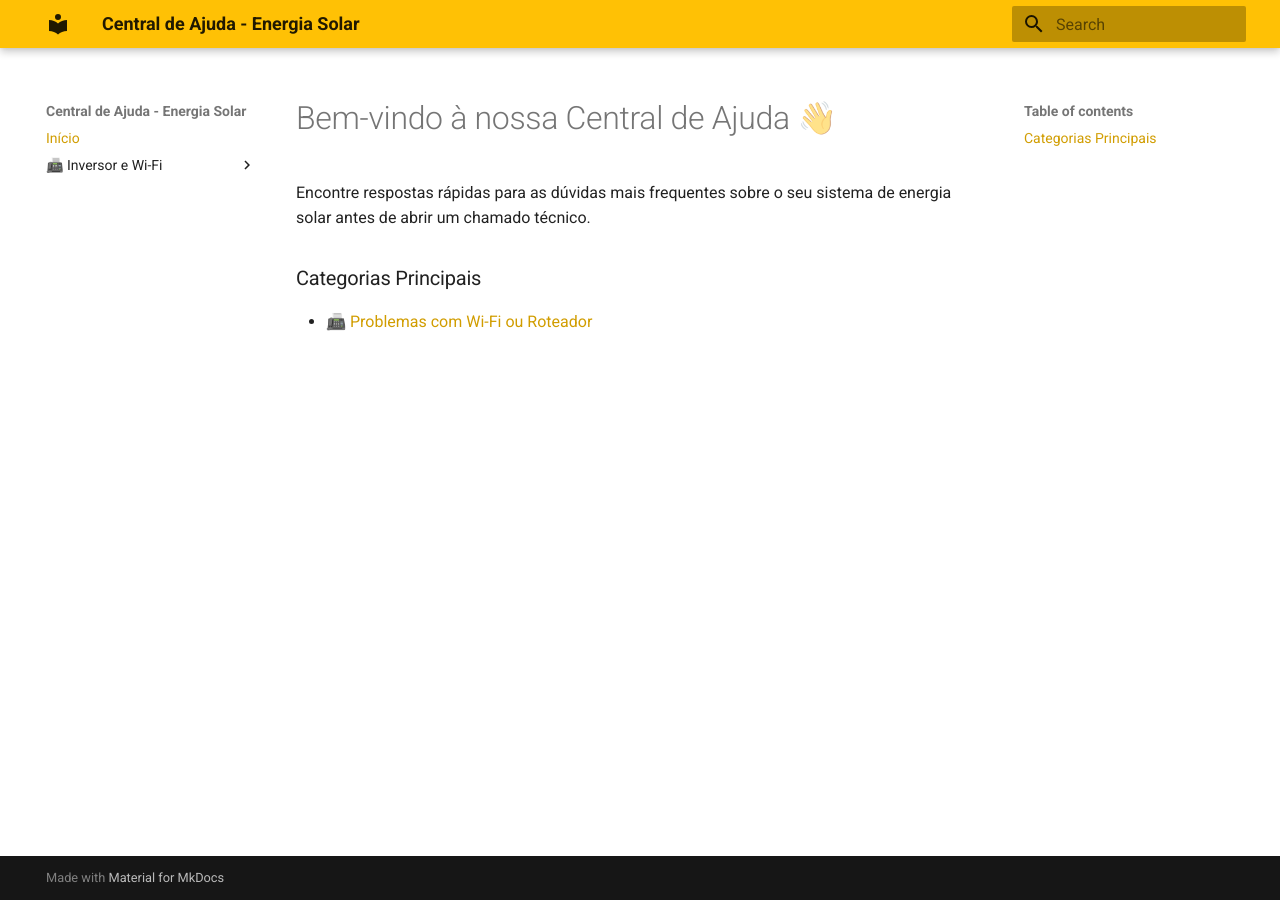
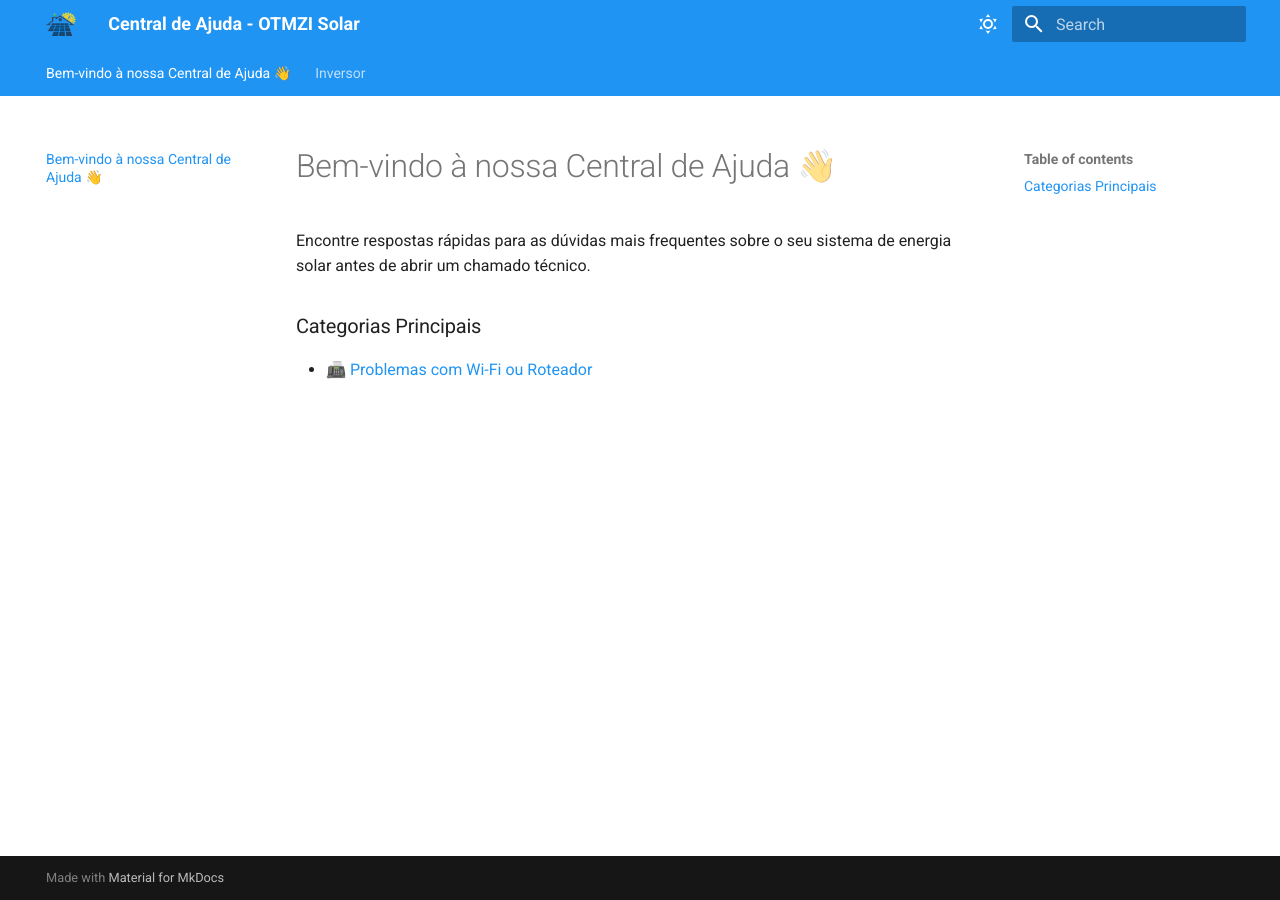
Before and after one commit to alexandrealbano/OTMZI_FAQ_Solar, an MkDocs documentation site: the page built from docs/index.md, in a window 1280 px wide. Built offline with MkDocs 1.6.1 and Material for MkDocs 9.7.7, drawn with Linux system fonts in a browser that asks for light colours.

Commit message:
design: ajusta cores para azul otimizzi e adiciona logo

```diff
--- a/mkdocs.yml
+++ b/mkdocs.yml
@@ -1,14 +1,28 @@
-site_name: Central de Ajuda - Energia Solar
+site_name: Central de Ajuda - OTMZI Solar
 theme:
   name: material
+  logo: assets/logo.png
+  favicon: assets/favicon.png
   palette:
-    primary: amber # Cor que lembra energia solar
-    scheme: preference # Alterna entre modo claro/escuro baseado no sistema do cliente
+    # Configuração para o modo claro
+    - media: "(prefers-color-scheme: light)"
+      scheme: default
+      primary: blue        # Muda o topo amarelo para Azul
+      accent: blue        # Cor dos links e detalhes
+      toggle:
+        icon: material/weather-sunny
+        name: Mudar para modo escuro
+
+    # Configuração para o modo escuro (mantém o visual confortável à noite)
+    - media: "(prefers-color-scheme: dark)"
+      scheme: slate
+      primary: blue
+      accent: blue
+      toggle:
+        icon: material/weather-night
+        name: Mudar para modo claro
+
   features:
     - search.suggest
     - search.highlight
-
-nav:
-  - Início: index.md
-  - 📠 Inversor e Wi-Fi:
-    - Troquei de Roteador: inversor/wifi.md
+    - navigation.tabs      # Se seu menu crescer, ele cria abas bonitas no topo
```
Also changed, not shown: docs/assets/favicon.png (added), docs/assets/logo.png (added).
